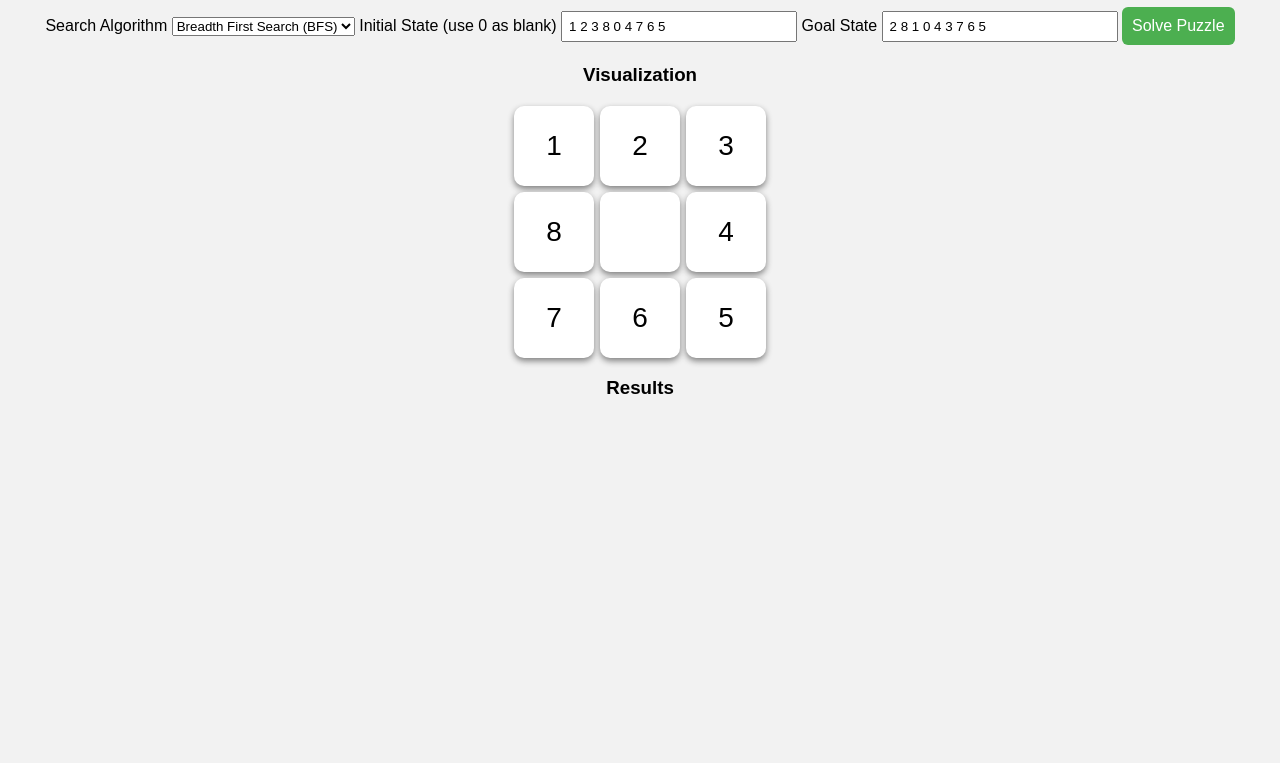
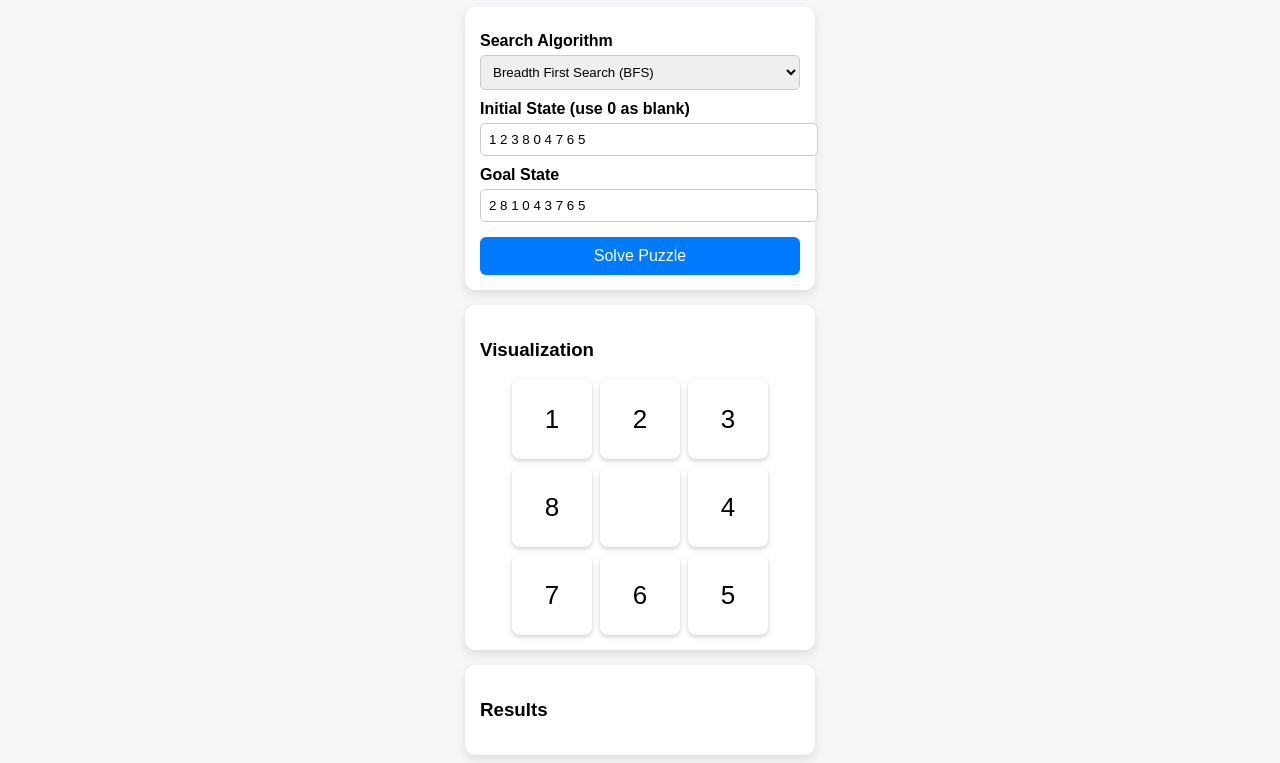
Before and after one commit to YKarthik1/8-Word-Puzzle, a plain HTML site: page index.html in a window 1280 px wide. Shown: the part 81-844 px from the top of the page. Before the commit the page ends 800 px from the top, so only its background shows below. Drawn offline with Linux system fonts and the light colour scheme.

Commit message:
style.css

```diff
--- a/style.css
+++ b/style.css
@@ -1,19 +1,93 @@
-
 body{
 
 font-family:Arial;
 
-text-align:center;
+background:#f4f6f8;
 
-background:#f2f2f2;
+display:flex;
+
+justify-content:center;
 
 }
 
+
+.container{
+
+width:350px;
+
+}
+
+
+.card{
+
+background:white;
+
+padding:15px;
+
+margin-top:15px;
+
+border-radius:10px;
+
+box-shadow:0 4px 10px rgba(0,0,0,0.1);
+
+}
+
+
 h1{
 
-margin-top:20px;
+text-align:center;
 
 }
+
+
+label{
+
+display:block;
+
+margin-top:10px;
+
+font-weight:bold;
+
+}
+
+
+input,select{
+
+width:100%;
+
+padding:8px;
+
+margin-top:5px;
+
+border-radius:5px;
+
+border:1px solid #ccc;
+
+}
+
+
+button{
+
+width:100%;
+
+margin-top:15px;
+
+padding:10px;
+
+background:#007bff;
+
+color:white;
+
+border:none;
+
+border-radius:6px;
+
+font-size:16px;
+
+cursor:pointer;
+
+}
+
 
 #board{
 
@@ -21,13 +95,14 @@ display:grid;
 
 grid-template-columns:repeat(3,80px);
 
-gap:6px;
+gap:8px;
 
 justify-content:center;
 
-margin-top:20px;
+margin-top:10px;
 
 }
+
 
 .tile{
 
@@ -41,56 +116,12 @@ justify-content:center;
 
 align-items:center;
 
-font-size:28px;
+font-size:26px;
 
-background:white;
+background:#ffffff;
 
-border-radius:10px;
+border-radius:8px;
 
-box-shadow:0 3px 6px gray;
+box-shadow:0 2px 5px rgba(0,0,0,0.2);
 
 }
-
-.controls{
-
-margin-top:20px;
-
-}
-
-button{
-
-margin-top:10px;
-
-padding:10px;
-
-background:#4CAF50;
-
-color:white;
-
-border:none;
-
-border-radius:6px;
-
-font-size:16px;
-
-cursor:pointer;
-
-}
-
-input{
-
-padding:6px;
-
-width:220px;
-
-margin-top:5px;
-
-}
-
-#metrics{
-
-margin-top:20px;
-
-font-size:18px;
-
-}
```
